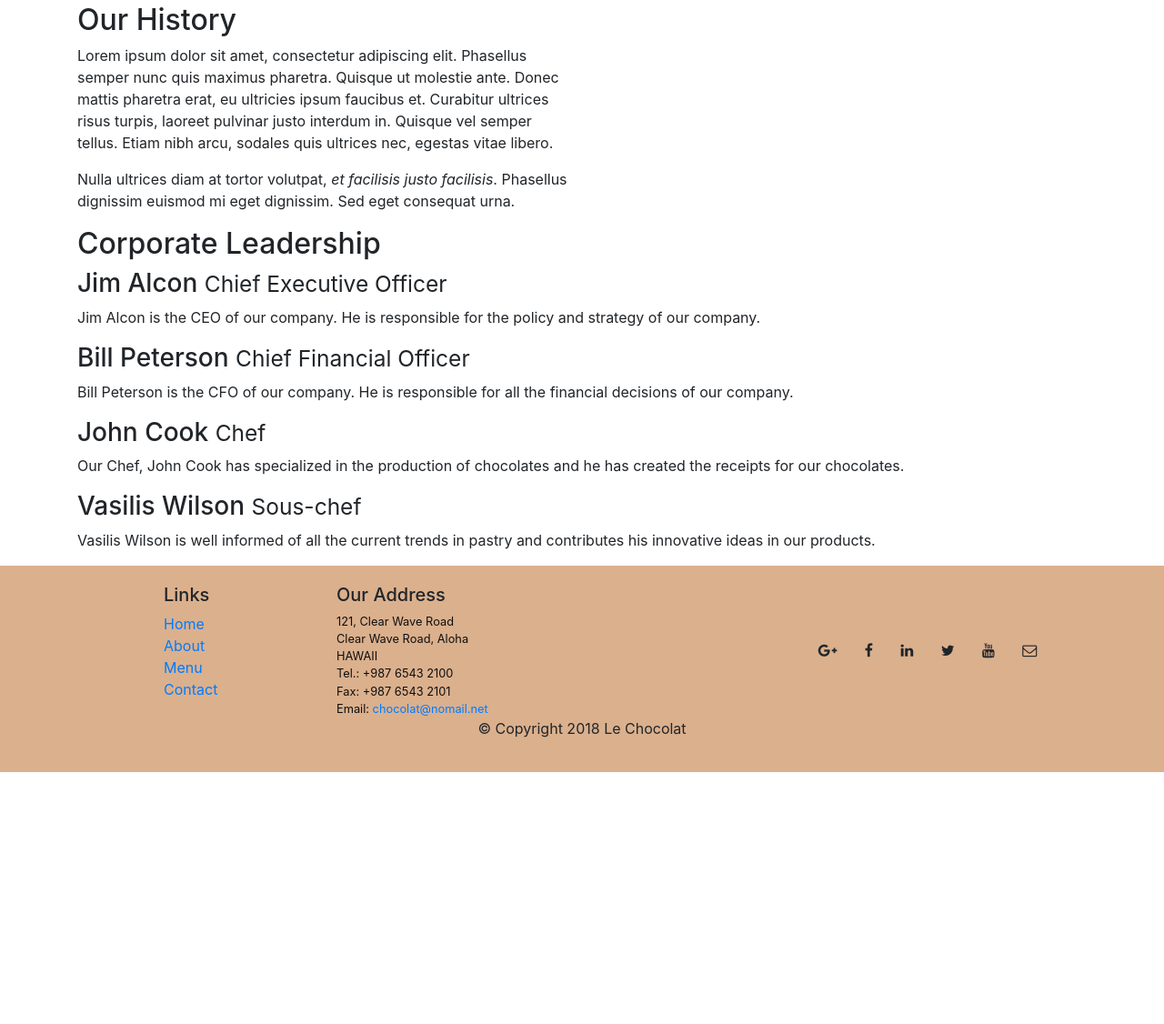
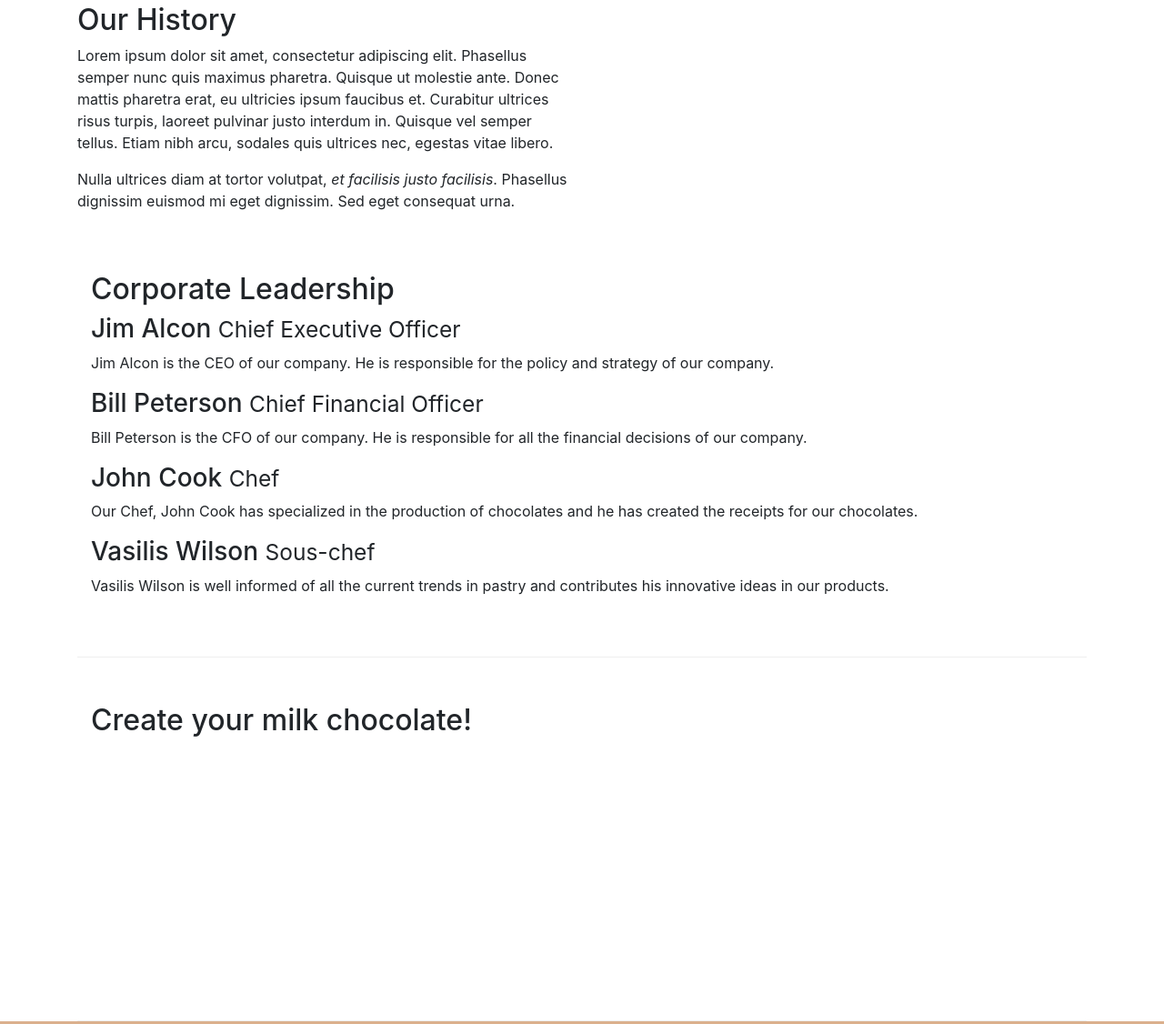
Before and after one commit to Hariskapa/leChocolat, a website: page aboutus.html in a window 1280 px wide. Shown: the part 438-1564 px from the top of the page at 91% size. Before the commit the page ends 1287 px from the top, so only its background shows below. Drawn offline with nearby package versions, Linux system fonts and the light colour scheme.

Commit message:
adding comments

```diff
--- a/aboutus.html
+++ b/aboutus.html
@@ -9,6 +9,7 @@
     </head>
 
 <body>
+    <!--NAVIGATION-->
     <nav class="navbar navbar-expand-md navbar-light bg-light fixed-top ">
         <div class="container">
             <a class="navbar-brand" href="#">Le Chocolat</a>
@@ -33,6 +34,7 @@
             </div>
         </div>
     </nav>
+    <!--HEADER-->
     <header class="jumbotron">
         <div class="container">
             <div class="row row-header">
@@ -46,7 +48,7 @@
             </div>
         </div>
     </header>
-
+<!--MAIN CONTENT-->
     <div class="container">
         <nav aria-label="breadcrumb">
             <ol class="breadcrumb">
@@ -76,7 +78,7 @@
         </div>
 
 
-        <div class="row">
+        <div class="row row-content">
             <div class="col-12">
                 <h2>Corporate Leadership</h2>
                 <h3>Jim Alcon <small>Chief Executive Officer </small></h3>
@@ -93,9 +95,15 @@
                     contributes his innovative ideas in our products. </p>
             </div>
         </div>
-
+        <div class="row row-content">
+            <div class="col-12 col-sm-9">
+                <h2> Create your milk chocolate!</h2>
             </div>
-
+            <div class="col-12 col-sm-3">
+            </div>
+        </div>
+    </div>
+<!--FOOTER-->
     <footer class="footer">
         <div class="container">
             <div class="row">
@@ -144,6 +152,7 @@
             </div>
         </div>
     </footer>
+
     <script src="node_modules/jquery/dist/jquery.min.js"></script>
     <script src="node_modules/tether/dist/js/tether.min.js"></script>
     <script src="node_modules/popper.js/dist/umd/popper.min.js"></script>
```
Lines whose indentation alone changed are shown as unchanged.
